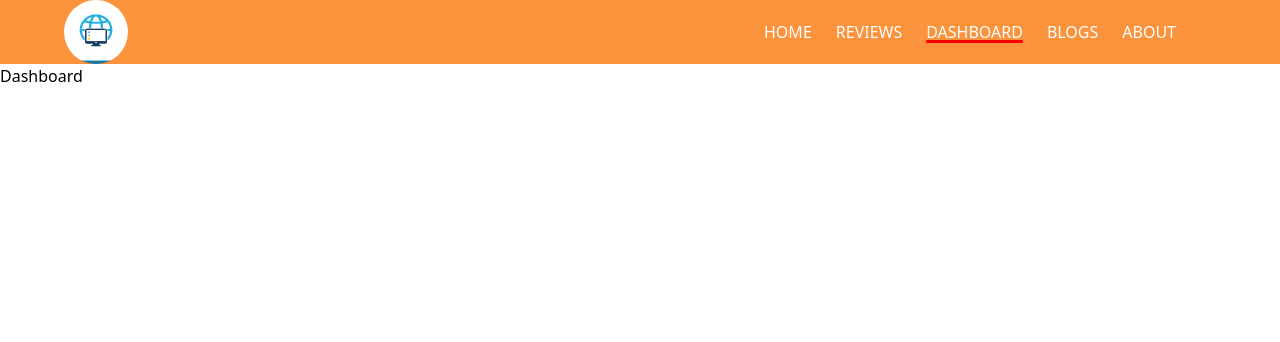
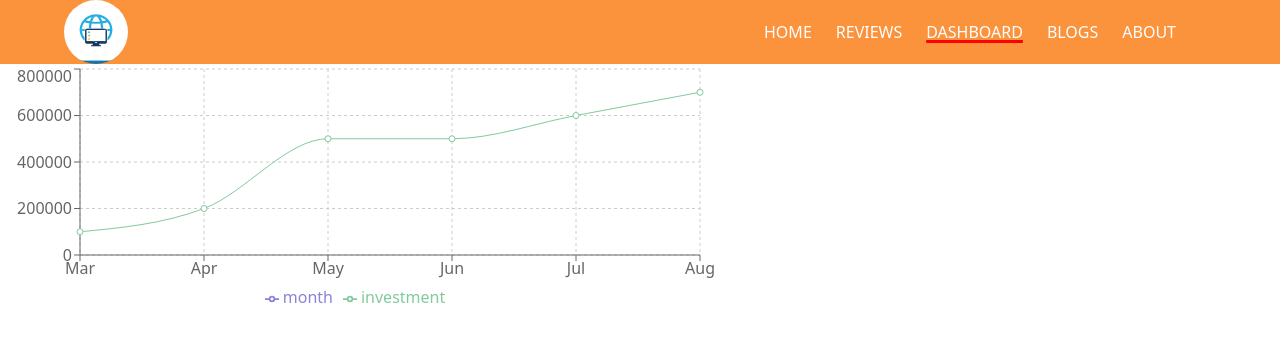
Before and after one commit to Masitbd/Product-rating, a React (Create React App) app: page /Dashboard in a window 1280 px wide. Shown: the top 342 px of the page. Built offline with nearby package versions, Linux system fonts and the light colour scheme.

Commit message:
Add first chart

```diff
--- a/package.json
+++ b/package.json
@@ -10,6 +10,7 @@
     "react-dom": "^18.0.0",
     "react-router-dom": "^6.3.0",
     "react-scripts": "5.0.0",
+    "recharts": "^2.1.9",
     "web-vitals": "^2.1.4"
   },
   "scripts": {
--- a/src/components/Dashboard/Dashboard.js
+++ b/src/components/Dashboard/Dashboard.js
@@ -1,7 +1,42 @@
-import React from "react";
+import { data } from "autoprefixer";
+import React, { useEffect } from "react";
+import { useState } from "react";
+import {
+  CartesianGrid,
+  Legend,
+  Line,
+  LineChart,
+  Tooltip,
+  XAxis,
+  YAxis,
+} from "recharts";
+import "./Dashboard.css";
 
 const Dashboard = () => {
-  return <div>Dashboard</div>;
+  const [investments, setInvestments] = useState([]);
+
+  useEffect(() => {
+    fetch("data.json")
+      .then((response) => response.json())
+      .then((data) => setInvestments(data));
+  }, []);
+
+  return (
+    <LineChart
+      width={730}
+      height={250}
+      data={investments}
+      margin={{ top: 5, right: 30, left: 20, bottom: 5 }}
+    >
+      <CartesianGrid strokeDasharray="3 3" />
+      <XAxis dataKey="month" />
+      <YAxis />
+      <Tooltip />
+      <Legend />
+      <Line type="monotone" dataKey="month" stroke="#8884d8" />
+      <Line type="monotone" dataKey="investment" stroke="#82ca9d" />
+    </LineChart>
+  );
 };
 
 export default Dashboard;
```
Also changed, not shown: 1 other file (tests, documents, lock files or other folders).
